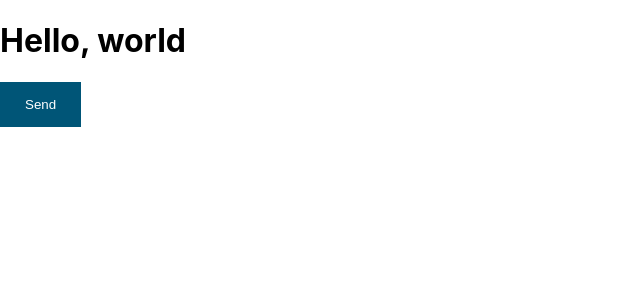
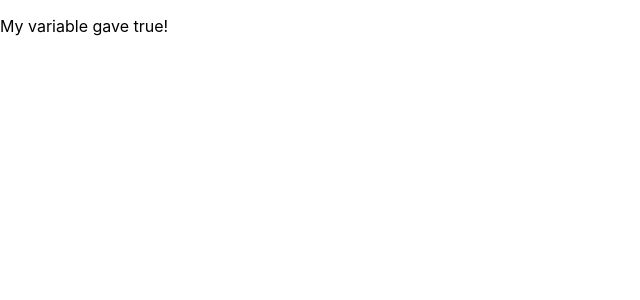
Before and after one commit to lopez-tomas/learning-react, a React (Create React App) app in the folder my-app/: page / in a window 1280 px wide. Shown: the top 300 px of the page, without its empty margins (0-640 px from the left). Built offline with nearby package versions, Linux system fonts and the light colour scheme.

Commit message:
feat: Conditional rendering.

```diff
--- a/my-app/src/App.js
+++ b/my-app/src/App.js
@@ -1,9 +1,14 @@
 import Button from "./Button"
 
 const App = () => {
+	const my_variable = true
+
+	if (my_variable) {
+		return <p>My variable gave true!</p>
+	}
 	return (
 		<div>
-			<h1>Hello, world</h1>
+			<h1 onClick={(e) => console.log('click', e)}>Hello, world</h1>
 			<Button onClick={() => console.log('clicked')}>
 				Send
 			</Button>
```
